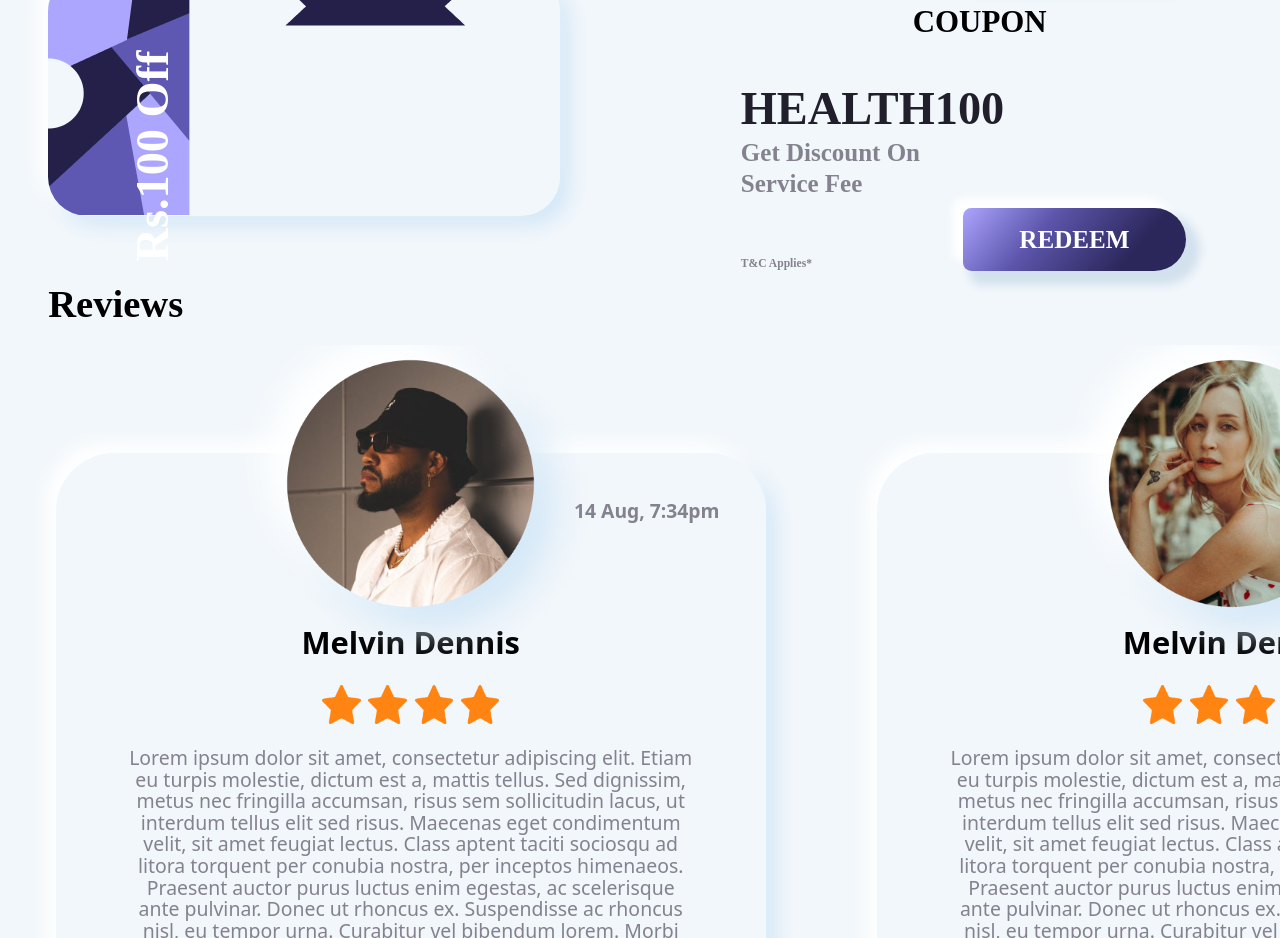
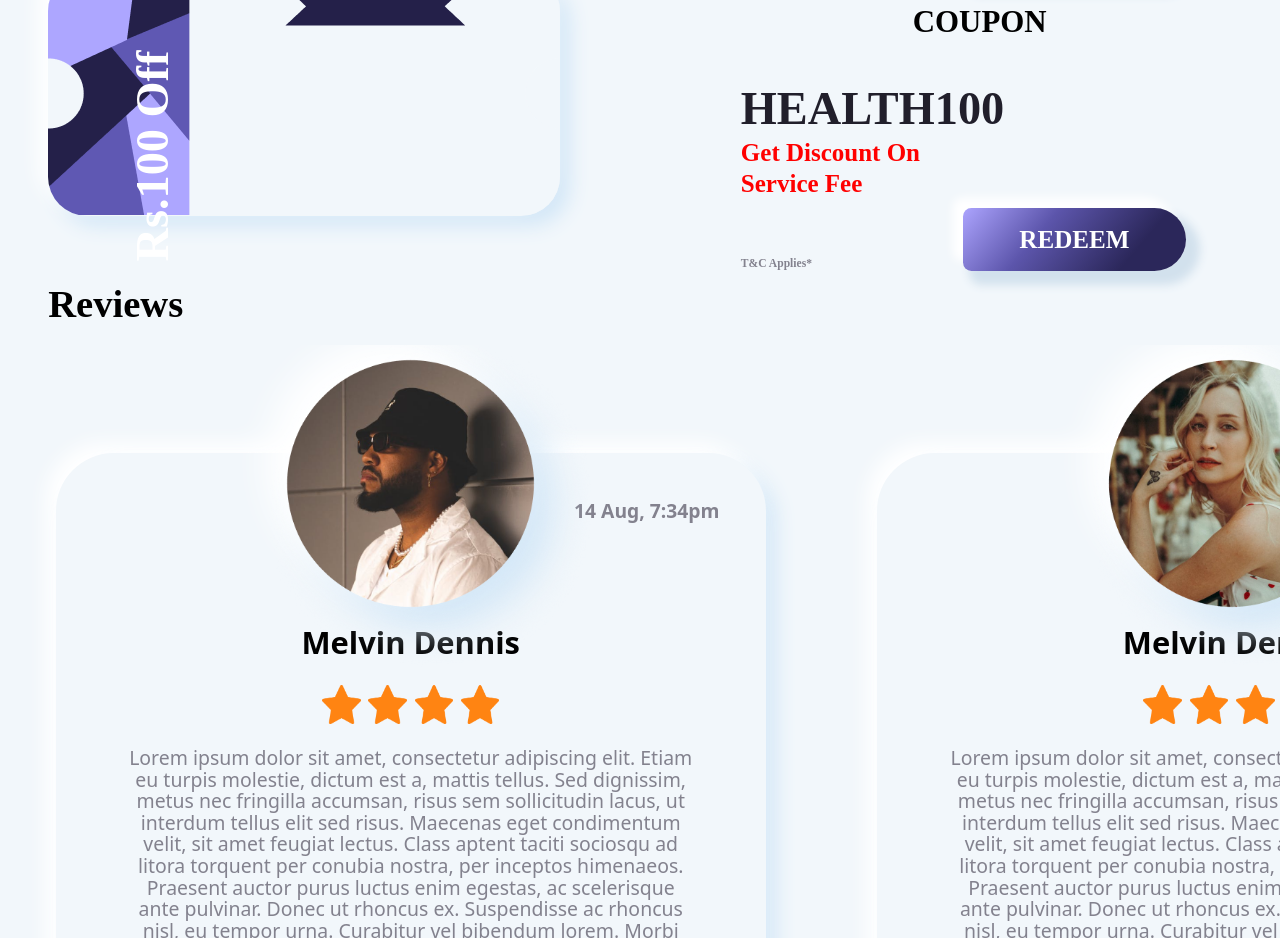
Before and after one commit to FrontendDevAshish/assingment, a Next.js app: page /invoice in a window 1280 px wide. Shown: the part 3280-4218 px from the top of the page. Built offline with nearby package versions, Linux system fonts and the light colour scheme.

Commit message:
color change test

```diff
--- a/components/invoice/Coupons.jsx
+++ b/components/invoice/Coupons.jsx
@@ -57,7 +57,7 @@ function Coupons() {
           <h1 className="font-[900] text-[1.5rem] leading-[1.875rem]">
             HEALTH100
           </h1>
-          <p className="font-[700] w-[7rem] pb-1 text-[#83828E] leading-4 text-[0.81rem]">
+          <p className="font-[700] w-[7rem] pb-1 text-[red] leading-4 text-[0.81rem]">
             Get Discount On Service Fee
           </p>
           <section className="flex justify-between items-end">
```
